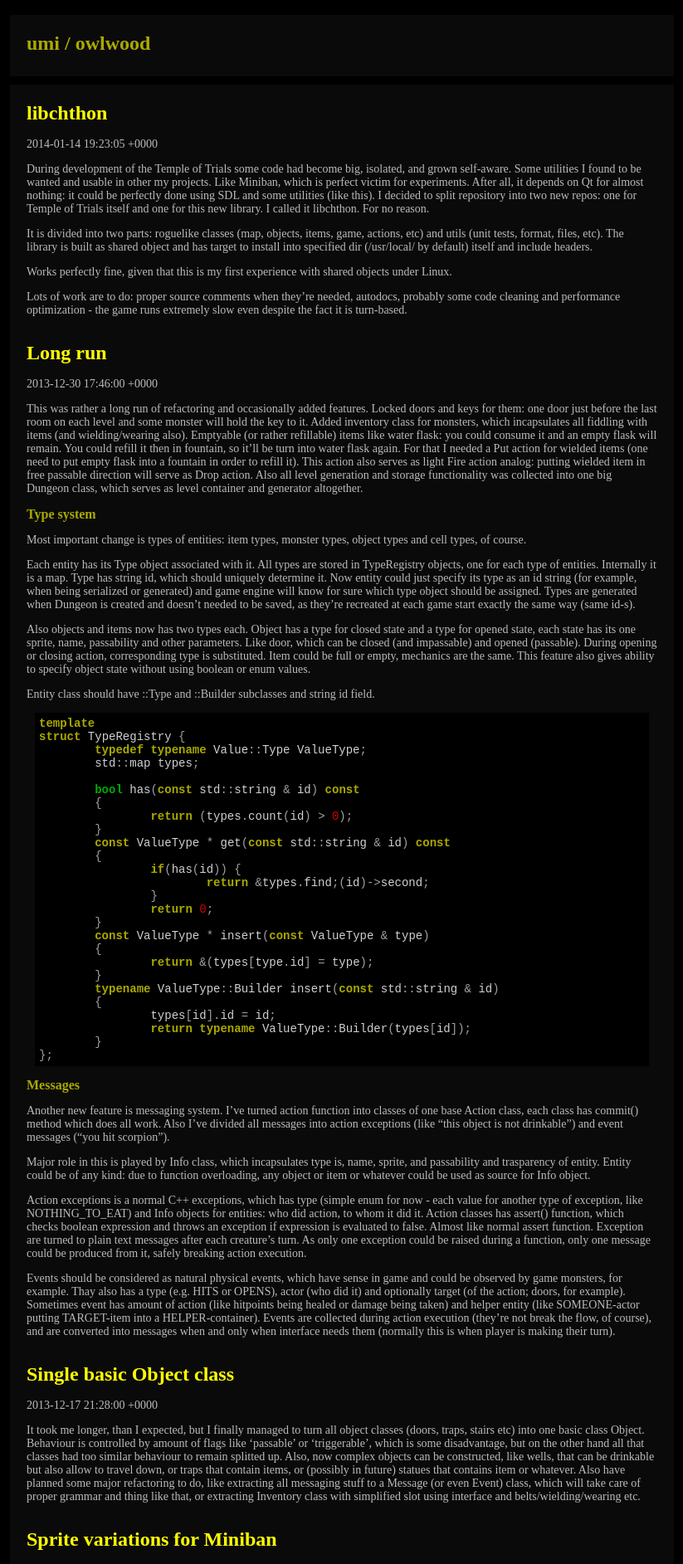
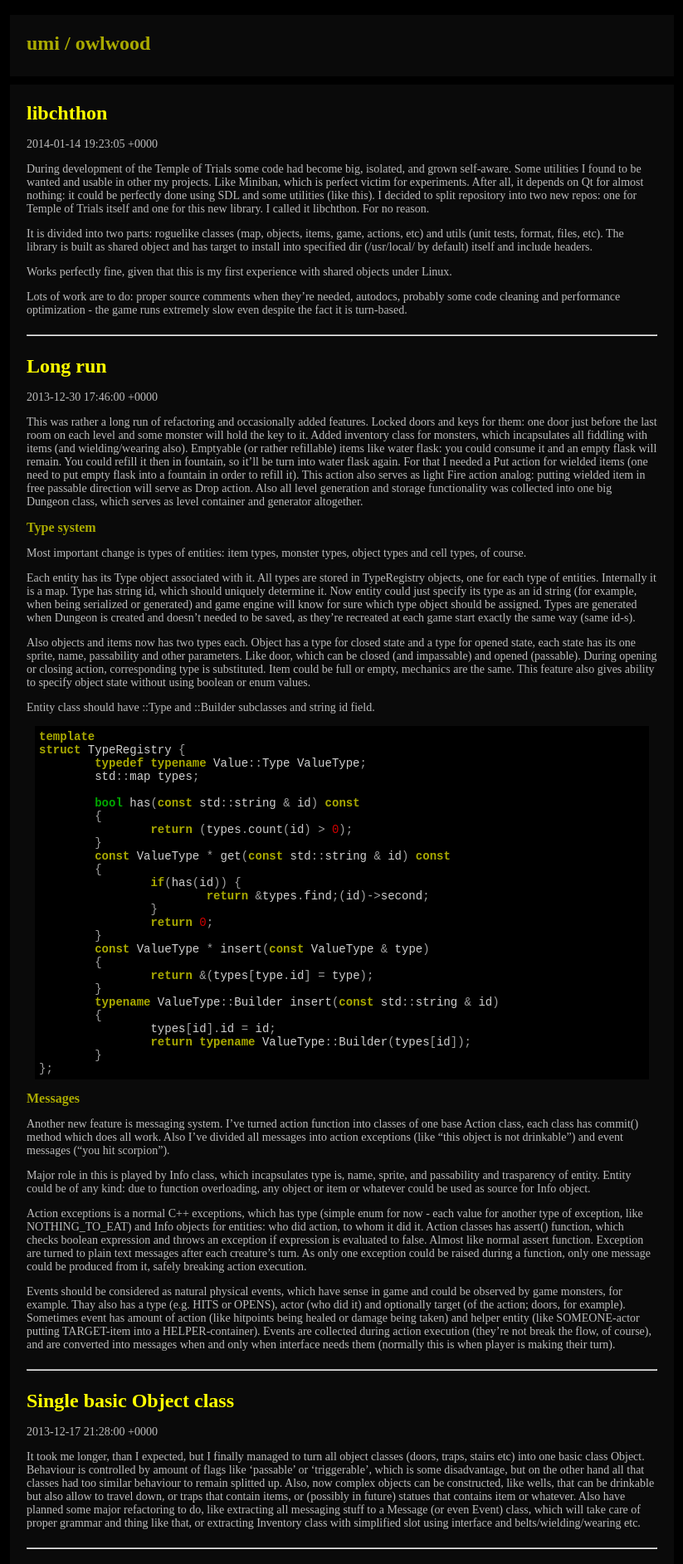
Before and after one commit to clckwrkbdgr/clckwrkbdgr.github.io, a Jekyll site: the page built from index.html, in a window 1280 px wide. Shown: the top 1885 px of the page at 83% size, without its empty margins (228-1051 px from the left). Built offline with Jekyll 4.4.1, drawn with Linux system fonts in a browser that asks for light colours; Markdown is read by kramdown in place of the engine named in the settings.

Commit message:
Proper posts separation on main page.

```diff
--- a/dim.css
+++ b/dim.css
@@ -62,7 +62,7 @@ div.main, div.footer, div.header {
 	overflow: hidden;
 }
 
-div.post {
+div.post, div.post-content {
 	overflow: hidden;
 }
 
--- a/index.html
+++ b/index.html
@@ -9,8 +9,8 @@ title: owlwood
 		<div class="post-title"><h1><a href="{{ post.url }}">{{ post.title }}</a></h1></div>
 		<div class="post-date">{{ post.date }}</div>
 		<div class="post-content">{{ post.content }}</div>
+		<hr>
 	</div>
 	{% endfor %}
 </div>
-<hr>
 <p class="content-link"><a href="/content.html">content -></a></p>
```
